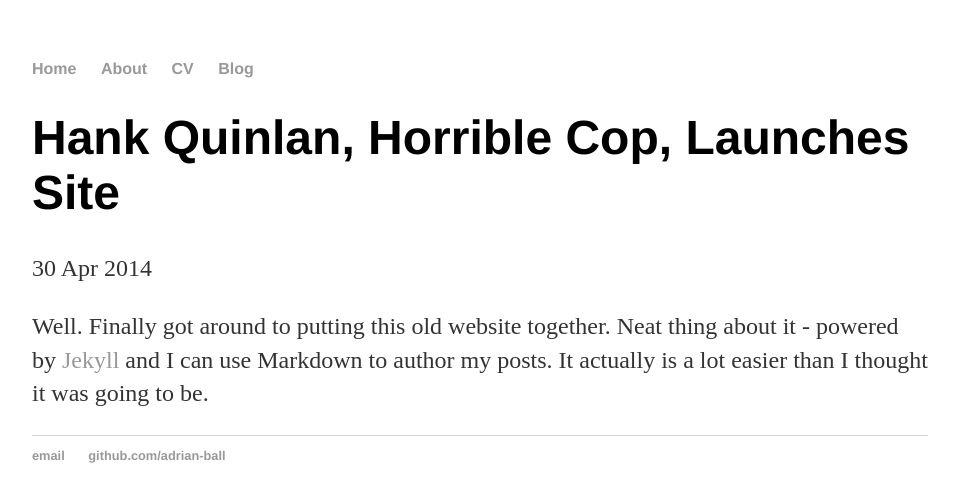
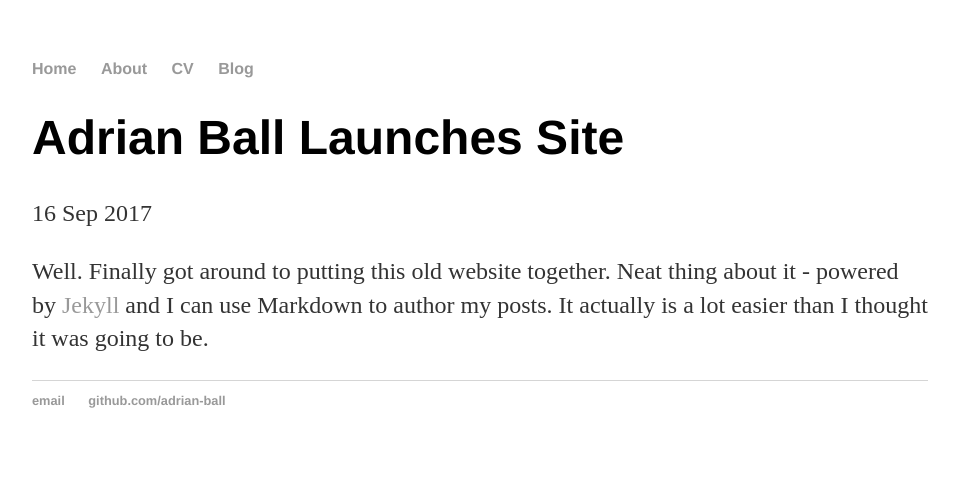
Before and after one commit to Adrian-Ball/adrian-ball.github.io, a Jekyll site: the page built from _posts/2017-09-16-my-first-site-is-launched.md, in a window 1280 px wide. Shown: the top 502 px of the page, without its empty margins (160-1119 px from the left). Built offline with Jekyll 4.4.1, drawn with Linux system fonts in a browser that asks for light colours.

Commit message:
Update 2017-09-16-my-first-site-is-launched.md

```diff
--- a/_posts/2017-09-16-my-first-site-is-launched.md
+++ b/_posts/2017-09-16-my-first-site-is-launched.md
@@ -1,7 +1,7 @@
 ---
 layout: post
-title: "Hank Quinlan, Horrible Cop, Launches Site"
-date: 2014-04-30
+title: "Adrian Ball Launches Site"
+date: 2017-09-16
 ---
 
 Well. Finally got around to putting this old website together. Neat thing about it - powered by [Jekyll](http://jekyllrb.com) and I can use Markdown to author my posts. It actually is a lot easier than I thought it was going to be.
```
